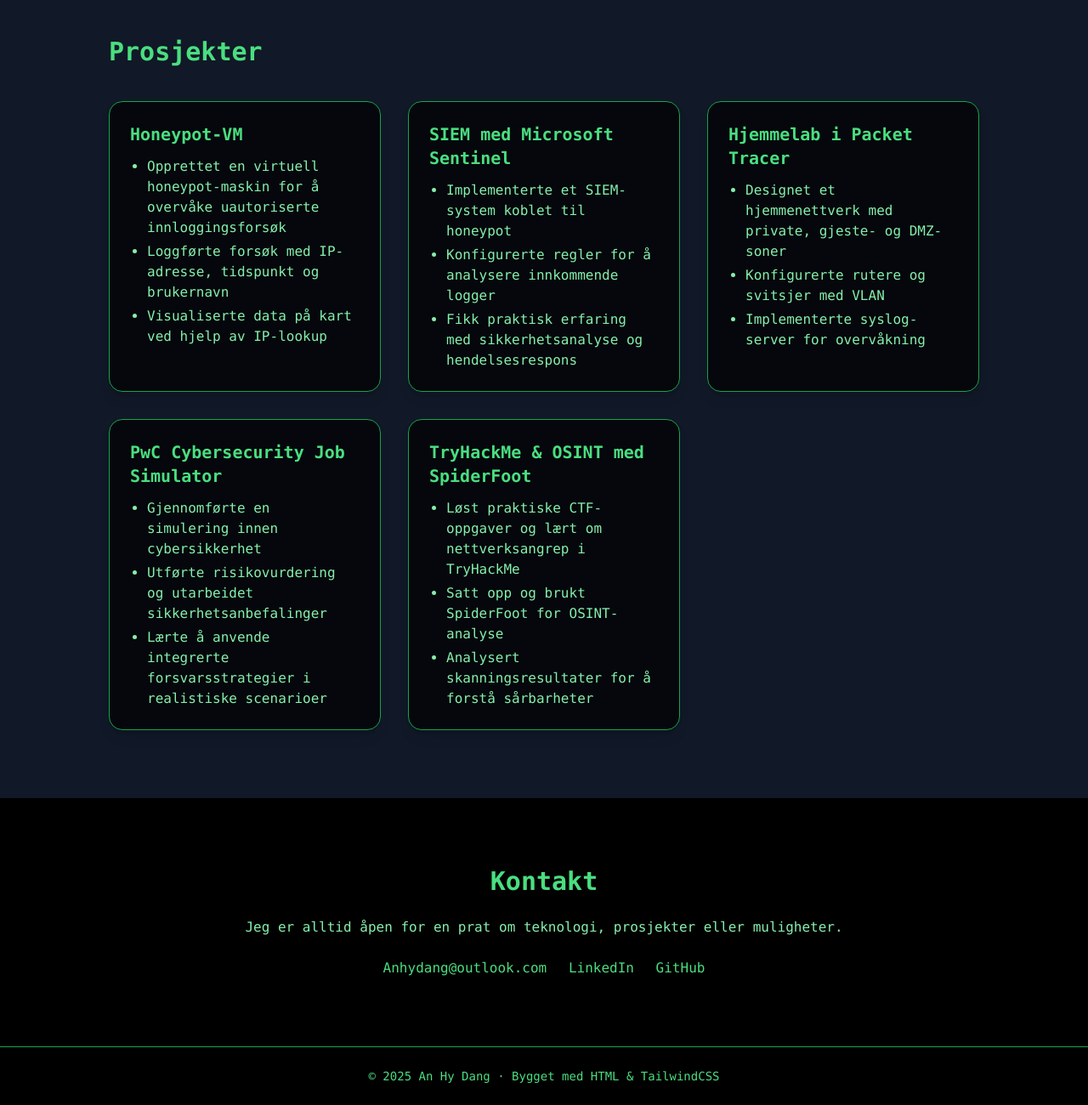
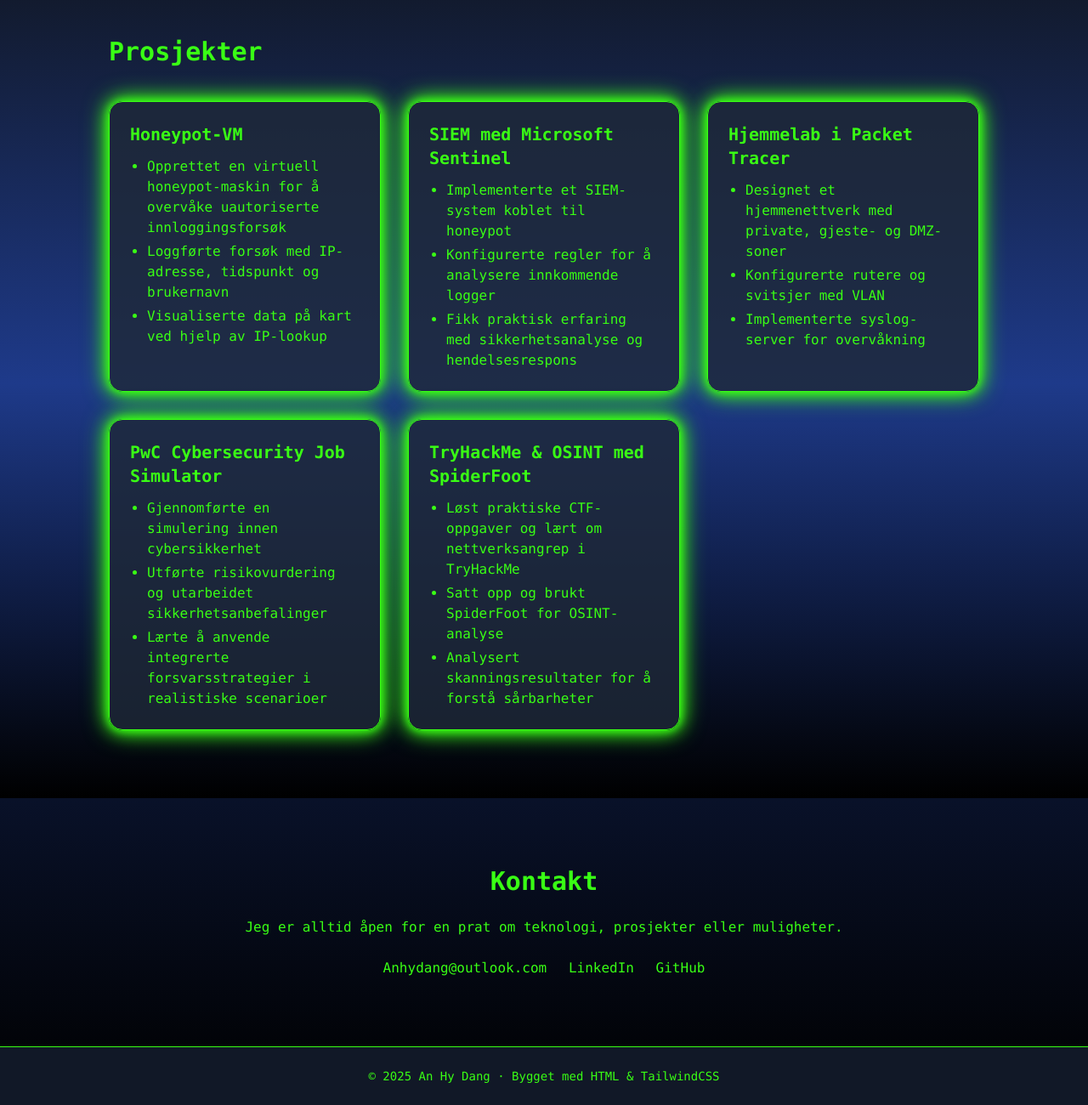
Before and after one commit to LaZerNN1/Portfolio, a plain HTML site: page index.html in a window 1280 px wide. Shown: the part 1138-2438 px from the top of the page at 85% size. Drawn offline with nearby package versions, Linux system fonts and the light colour scheme.

Commit message:
Update index.html

```diff
--- a/index.html
+++ b/index.html
@@ -3,33 +3,39 @@
 <head>
   <meta charset="UTF-8">
   <meta name="viewport" content="width=device-width, initial-scale=1.0">
-  <title>An Hy Dang | Portfolio</title>
-  <!-- Tailwind CDN med full konfigurasjon -->
+  <title>An Hy Dang | CyberTerminal Portfolio</title>
+  <script src="https://cdn.tailwindcss.com"></script>
   <script>
     tailwind.config = {
       theme: {
-        extend: {},
+        extend: {
+          colors: {
+            neon: '#39FF14', // Neon grønn
+          },
+          boxShadow: {
+            'neon': '0 0 10px #39FF14, 0 0 20px #39FF14, 0 0 30px #39FF14'
+          }
+        }
       }
     }
   </script>
-  <script src="https://cdn.tailwindcss.com"></script>
 </head>
-<body class="bg-black text-green-400 font-mono">
+<body class="bg-gradient-to-b from-gray-900 via-blue-900 to-black text-neon font-mono">
 
   <!-- Header -->
-  <header class="bg-black/90 backdrop-blur-md shadow-md sticky top-0 z-50 border-b border-green-600">
+  <header class="bg-gray-900/90 sticky top-0 z-50 border-b border-neon backdrop-blur-md">
     <div class="max-w-5xl mx-auto p-6 flex justify-between items-center">
-      <h1 class="text-2xl font-bold text-green-400">An Hy Dang</h1>
+      <h1 class="text-2xl font-bold text-neon">An Hy Dang</h1>
       <nav class="space-x-6 font-medium">
-        <a href="#about" class="hover:text-green-500 transition">Om meg</a>
-        <a href="#projects" class="hover:text-green-500 transition">Prosjekter</a>
-        <a href="#contact" class="hover:text-green-500 transition">Kontakt</a>
+        <a href="#about" class="hover:text-neon/70 transition">Om meg</a>
+        <a href="#projects" class="hover:text-neon/70 transition">Prosjekter</a>
+        <a href="#contact" class="hover:text-neon/70 transition">Kontakt</a>
       </nav>
     </div>
   </header>
 
   <!-- Intro -->
-  <section class="text-center py-24 bg-gradient-to-b from-black via-gray-900 to-black text-green-400">
+  <section class="text-center py-24 bg-gradient-to-b from-gray-900 via-blue-800 to-black text-neon">
     <h2 class="text-5xl font-extrabold mb-6">Hei! Jeg er An Hy Dang</h2>
     <p class="text-lg max-w-2xl mx-auto leading-relaxed">
       Engasjert og nysgjerrig ingeniør med en bachelor i cyberfysisk nettverksteknologi.
@@ -39,21 +45,21 @@
 
   <!-- Om meg -->
   <section id="about" class="max-w-5xl mx-auto py-20 px-6">
-    <h3 class="text-3xl font-bold mb-6 text-green-400">Om meg</h3>
-    <p class="text-green-300 leading-relaxed mb-6">
+    <h3 class="text-3xl font-bold mb-6 text-neon">Om meg</h3>
+    <p class="leading-relaxed mb-6 text-neon">
       Jeg har en bachelor i cyberfysisk nettverksteknologi fra Høgskulen på Vestlandet.
       Gjennom studiet har jeg fått solid erfaring med nettverksinfrastruktur, sikkerhetsprotokoller, kryptering
       og praktiske laboratorieoppgaver med Cisco-utstyr. Jeg har også programmert i blant annet Python, C# og SQL,
       og hatt fag innen kommunikasjonsteknologier og cybersikkerhet.
     </p>
-    <p class="text-green-300 leading-relaxed mb-6">
+    <p class="leading-relaxed mb-6 text-neon">
       Jeg beskriver meg selv som en engasjert og nysgjerrig person som liker å utforske nye verktøy,
       lære gjennom praktiske prosjekter og finne smarte løsninger på komplekse utfordringer.
       Med erfaring fra både studier, deltidsjobber og egne prosjekter har jeg lært å jobbe strukturert,
       levere under press og samtidig være kreativ i tilnærmingen min.
     </p>
-    <h4 class="text-xl font-semibold mb-3 text-green-400">Noen av ferdighetene mine:</h4>
-    <ul class="list-disc pl-6 space-y-2 text-green-300">
+    <h4 class="text-xl font-semibold mb-3 text-neon">Noen av ferdighetene mine:</h4>
+    <ul class="list-disc pl-6 space-y-2 text-neon">
       <li>Nettverksteknologi og sikkerhet (OSI-modellen, VLAN, kryptering, brannmurer)</li>
       <li>Programmering (Python, C#, SQL, KQL)</li>
       <li>Skyplattformer og Microsoft Azure</li>
@@ -63,50 +69,50 @@
   </section>
 
   <!-- Prosjekter -->
-  <section id="projects" class="bg-gray-900 py-20 px-6">
+  <section id="projects" class="bg-gradient-to-b from-gray-900 via-blue-900 to-black py-20 px-6">
     <div class="max-w-5xl mx-auto">
-      <h3 class="text-3xl font-bold mb-10 text-green-400">Prosjekter</h3>
+      <h3 class="text-3xl font-bold mb-10 text-neon">Prosjekter</h3>
       <div class="grid gap-8 sm:grid-cols-2 lg:grid-cols-3">
 
-        <div class="bg-black/70 border border-green-600 rounded-2xl shadow-lg p-6 hover:shadow-green-500 transition">
-          <h4 class="text-xl font-semibold mb-3 text-green-400">Honeypot-VM</h4>
-          <ul class="list-disc pl-5 text-green-300 space-y-1">
+        <div class="bg-gray-800/80 border border-neon rounded-2xl shadow-neon p-6 hover:shadow-neon transition">
+          <h4 class="text-xl font-semibold mb-3 text-neon">Honeypot-VM</h4>
+          <ul class="list-disc pl-5 text-neon space-y-1">
             <li>Opprettet en virtuell honeypot-maskin for å overvåke uautoriserte innloggingsforsøk</li>
             <li>Loggførte forsøk med IP-adresse, tidspunkt og brukernavn</li>
             <li>Visualiserte data på kart ved hjelp av IP-lookup</li>
           </ul>
         </div>
 
-        <div class="bg-black/70 border border-green-600 rounded-2xl shadow-lg p-6 hover:shadow-green-500 transition">
-          <h4 class="text-xl font-semibold mb-3 text-green-400">SIEM med Microsoft Sentinel</h4>
-          <ul class="list-disc pl-5 text-green-300 space-y-1">
+        <div class="bg-gray-800/80 border border-neon rounded-2xl shadow-neon p-6 hover:shadow-neon transition">
+          <h4 class="text-xl font-semibold mb-3 text-neon">SIEM med Microsoft Sentinel</h4>
+          <ul class="list-disc pl-5 text-neon space-y-1">
             <li>Implementerte et SIEM-system koblet til honeypot</li>
             <li>Konfigurerte regler for å analysere innkommende logger</li>
             <li>Fikk praktisk erfaring med sikkerhetsanalyse og hendelsesrespons</li>
           </ul>
         </div>
 
-        <div class="bg-black/70 border border-green-600 rounded-2xl shadow-lg p-6 hover:shadow-green-500 transition">
-          <h4 class="text-xl font-semibold mb-3 text-green-400">Hjemmelab i Packet Tracer</h4>
-          <ul class="list-disc pl-5 text-green-300 space-y-1">
+        <div class="bg-gray-800/80 border border-neon rounded-2xl shadow-neon p-6 hover:shadow-neon transition">
+          <h4 class="text-xl font-semibold mb-3 text-neon">Hjemmelab i Packet Tracer</h4>
+          <ul class="list-disc pl-5 text-neon space-y-1">
             <li>Designet et hjemmenettverk med private, gjeste- og DMZ-soner</li>
             <li>Konfigurerte rutere og svitsjer med VLAN</li>
             <li>Implementerte syslog-server for overvåkning</li>
           </ul>
         </div>
 
-        <div class="bg-black/70 border border-green-600 rounded-2xl shadow-lg p-6 hover:shadow-green-500 transition">
-          <h4 class="text-xl font-semibold mb-3 text-green-400">PwC Cybersecurity Job Simulator</h4>
-          <ul class="list-disc pl-5 text-green-300 space-y-1">
+        <div class="bg-gray-800/80 border border-neon rounded-2xl shadow-neon p-6 hover:shadow-neon transition">
+          <h4 class="text-xl font-semibold mb-3 text-neon">PwC Cybersecurity Job Simulator</h4>
+          <ul class="list-disc pl-5 text-neon space-y-1">
             <li>Gjennomførte en simulering innen cybersikkerhet</li>
             <li>Utførte risikovurdering og utarbeidet sikkerhetsanbefalinger</li>
             <li>Lærte å anvende integrerte forsvarsstrategier i realistiske scenarioer</li>
           </ul>
         </div>
 
-        <div class="bg-black/70 border border-green-600 rounded-2xl shadow-lg p-6 hover:shadow-green-500 transition">
-          <h4 class="text-xl font-semibold mb-3 text-green-400">TryHackMe & OSINT med SpiderFoot</h4>
-          <ul class="list-disc pl-5 text-green-300 space-y-1">
+        <div class="bg-gray-800/80 border border-neon rounded-2xl shadow-neon p-6 hover:shadow-neon transition">
+          <h4 class="text-xl font-semibold mb-3 text-neon">TryHackMe & OSINT med SpiderFoot</h4>
+          <ul class="list-disc pl-5 text-neon space-y-1">
             <li>Løst praktiske CTF-oppgaver og lært om nettverksangrep i TryHackMe</li>
             <li>Satt opp og brukt SpiderFoot for OSINT-analyse</li>
             <li>Analysert skanningsresultater for å forstå sårbarheter</li>
@@ -119,17 +125,17 @@
 
   <!-- Kontakt -->
   <section id="contact" class="max-w-5xl mx-auto py-20 px-6 text-center">
-    <h3 class="text-3xl font-bold mb-6 text-green-400">Kontakt</h3>
-    <p class="text-green-300 mb-6">Jeg er alltid åpen for en prat om teknologi, prosjekter eller muligheter.</p>
+    <h3 class="text-3xl font-bold mb-6 text-neon">Kontakt</h3>
+    <p class="text-neon mb-6">Jeg er alltid åpen for en prat om teknologi, prosjekter eller muligheter.</p>
     <p class="space-x-4">
-      <a href="mailto:Anhydang@outlook.com" class="text-green-400 hover:underline font-medium">Anhydang@outlook.com</a>
-      <a href="https://www.linkedin.com/in/" class="text-green-400 hover:underline font-medium">LinkedIn</a>
-      <a href="https://github.com/" class="text-green-400 hover:underline font-medium">GitHub</a>
+      <a href="mailto:Anhydang@outlook.com" class="text-neon hover:underline font-medium">Anhydang@outlook.com</a>
+      <a href="https://www.linkedin.com/in/" class="text-neon hover:underline font-medium">LinkedIn</a>
+      <a href="https://github.com/" class="text-neon hover:underline font-medium">GitHub</a>
     </p>
   </section>
 
   <!-- Footer -->
-  <footer class="bg-black border-t border-green-600 text-green-400 py-6 text-center text-sm">
+  <footer class="bg-gray-900 border-t border-neon text-neon py-6 text-center text-sm">
     © 2025 An Hy Dang · Bygget med HTML & TailwindCSS
   </footer>
 
```
